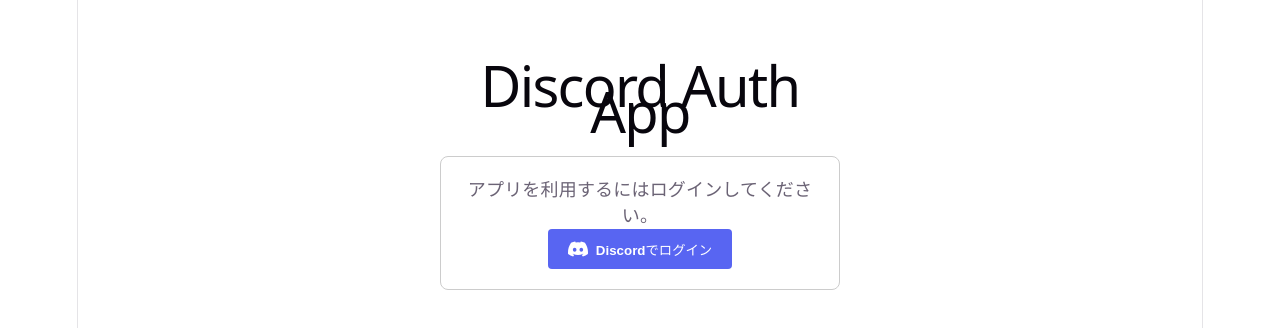
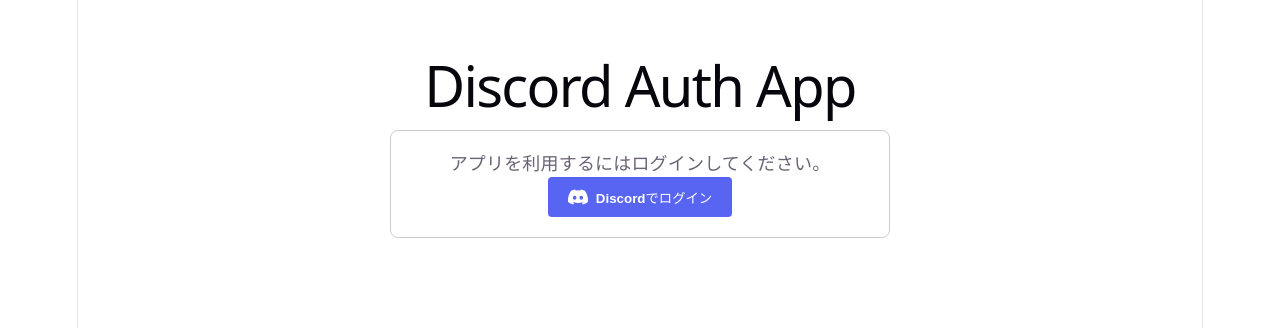
Before and after one commit to nek0m0dok1/Tudo_Hub, a Vue app: page / in a window 1280 px wide. Shown: the top 328 px of the page. Built offline with nearby package versions, Linux system fonts and the light colour scheme; no server answers.

Commit message:
feat: ログイン画面の表示幅を修正

```diff
--- a/src/App.vue
+++ b/src/App.vue
@@ -86,7 +86,7 @@
   if (error) console.error("Error logging in:", error.message);
 };
 
-// ログアウト処理（localStorageのセッション情報も自動破棄されます）
+// ログアウト処理（ローカルストレージのセッション情報を自動破棄）
 const signOut = async () => {
   const { error } = await supabase.auth.signOut();
   if (error) console.error("Error logging out:", error.message);
@@ -96,10 +96,12 @@
 <template>
   <div
     style="
-      max-width: 400px;
+    width: 90%;
       margin: 40px auto;
       font-family: sans-serif;
       text-align: center;
+      max-width: 500px;
+    font-family: sans-serif;
     "
   >
     <h1>Discord Auth App</h1>
```
